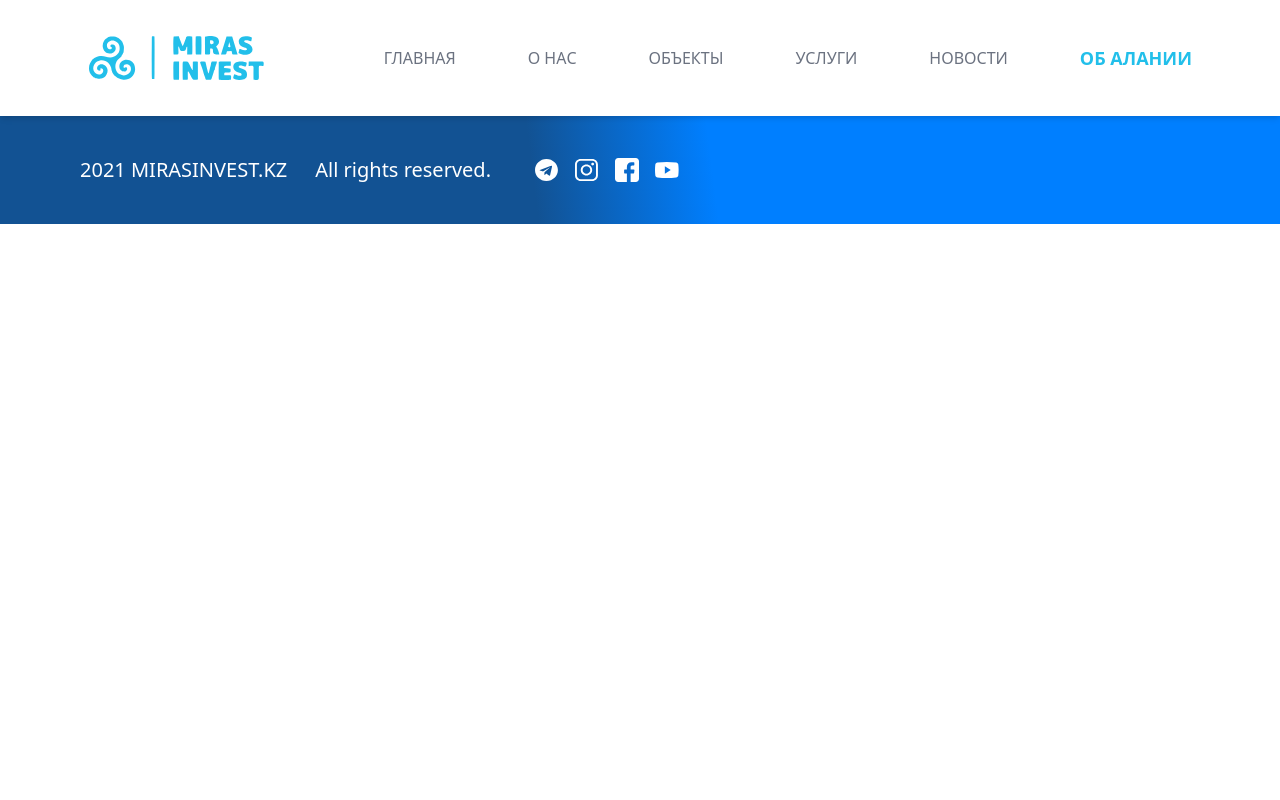
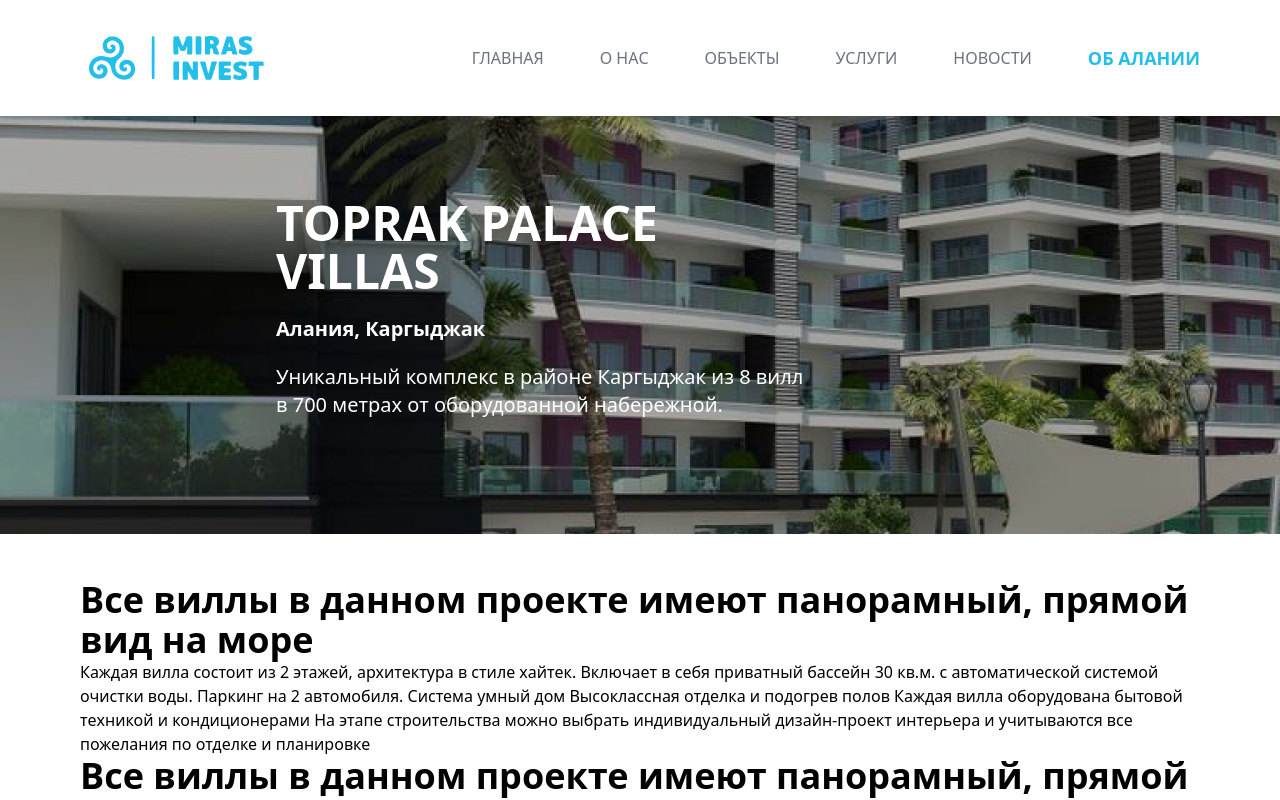
Before and after one commit to AdiletBekmuratov/miras-invest, a React (Vite) app: page /details in a window 1280 px wide. Shown: the top 800 px of the page. Built offline with nearby package versions, Linux system fonts and the light colour scheme.

Commit message:
SinglePalace page

```diff
--- a/src/components/Header.jsx
+++ b/src/components/Header.jsx
@@ -9,21 +9,19 @@ const Header = () => {
 		<nav className="bg-white shadow-md z-50 p-5 sticky top-0">
 			<div className="max-w-6xl mx-auto px-4">
 				<div className="flex justify-between">
-					<div className="flex space-x-7">
-						<div>
+					<div className="flex-shrink-0">
 							<a href="#" className="flex items-center py-4 px-2">
 								<img src={Logo} className="h-11 w-44 mr-2" />
 							</a>
-						</div>
 					</div>
 
-					<div className="hidden md:flex items-center lg:space-x-14 md:space-x-7 sm:space-x-4">
-						<NavLink to='/' className="py-4 px-2 text-gray-500 uppercase hover:text-lightBlue transition duration-300">Главная</NavLink>
-						<NavLink to='/about' className="py-4 px-2 text-gray-500 uppercase hover:text-lightBlue transition duration-300">О нас</NavLink>
-						<NavLink to='/' className="py-4 px-2 text-gray-500 uppercase hover:text-lightBlue transition duration-300">Объекты</NavLink>
-						<NavLink to='/' className="py-4 px-2 text-gray-500 uppercase hover:text-lightBlue transition duration-300">Услуги</NavLink>
-						<NavLink to='/' className="py-4 px-2 text-gray-500 uppercase hover:text-lightBlue transition duration-300">Новости</NavLink>
-						<NavLink to='/' className="py-4 px-2 uppercase hover:text-lightBlue transition duration-300 font-semibold text-lg text-lightBlue">Об Алании</NavLink>
+					<div className="hidden md:flex items-center lg:space-x-14 md:space-x-4 space-x-2 py-4">
+						<NavLink to='/' className="text-gray-500 uppercase hover:text-lightBlue transition duration-300 text-sm lg:text-base">Главная</NavLink>
+						<NavLink to='/about' className="text-gray-500 uppercase hover:text-lightBlue transition duration-300 text-sm lg:text-base">О нас</NavLink>
+						<NavLink to='/' className="text-gray-500 uppercase hover:text-lightBlue transition duration-300 text-sm lg:text-base">Объекты</NavLink>
+						<NavLink to='/' className="text-gray-500 uppercase hover:text-lightBlue transition duration-300 text-sm lg:text-base">Услуги</NavLink>
+						<NavLink to='/' className="text-gray-500 uppercase hover:text-lightBlue transition duration-300 text-sm lg:text-base">Новости</NavLink>
+						<NavLink to='/' className="uppercase hover:text-lightBlue transition duration-300 font-semibold text-sm lg:text-lg text-lightBlue whitespace-nowrap">Об Алании</NavLink>
 					</div>
 
 					<div className="md:hidden flex items-center">
--- a/src/pages/About.jsx
+++ b/src/pages/About.jsx
@@ -16,21 +16,21 @@ function About() {
 
 						<div className='grid grid-cols-1 md:grid-cols-2 pt-10 gap-y-10'>
 							<div className='px-8'>
-								<img src={Image1} alt="about1" />
+								<img src={Image1} alt="about1" className='object-cover h-full' />
 							</div>
 							<div className='bg-white p-8 shadow-lg'>
-								<p>
+								<p className='text-2xl'>
 									На данный момент, Mirasinvest тесно сотрудничает с компанией Toprak Construction (ссылка на их сайт), которая на рынке Турции уже более 30 лет. Компания внесла значительный вклад в строительный сектор Алании: построили и сдали в эксплуатацию уже 25 жилых комплексов. И сейчас строят еще два.
 								</p>
 							</div>
 
 							<div className='bg-white p-8 shadow-lg'>
-								<p>
+								<p className='text-2xl'>
 									Мы предлагаем своим клиентам не только пробрести недвижимость в Турции (Аланья) по ценам от застройщика, но и выгодно инвестировать свои деньги в новый ЖК. Сопровождаем их от выбора квартиры до получения документов и оформления ВНЖ. Оплачиваем все расходы на перелет и проживание, и создаем комфорт с первых минут прибывания в Алании.
 								</p>
 							</div>
 							<div className='px-8'>
-								<img src={Image2} alt="about1" />
+								<img src={Image2} alt="about1" className='object-cover h-full' />
 							</div>
 						</div>
 					</section>
--- /dev/null
+++ b/src/pages/SinglePalace.jsx
@@ -0,0 +1,50 @@
+import React from 'react'
+import Image from '/images/palace.png'
+
+function SinglePalace() {
+	return (
+		<>
+			<section className='relative'>
+				<div class="inline-block relative w-full h-[418px]">
+					<div className='bg-black opacity-30 w-full h-full absolute top-0 left-0' />
+					<img src={Image} alt="imggg" className='block object-cover w-full h-full' />
+					<div class="absolute top-[15%] left-[5%] -translate-x-[5%] md:left-[20%] md:-translate-x-[20%] -translate-y-[15%] max-w-[570px] flex flex-col gap-y-5 p-5">
+						<h1 className='text-white uppercase font-extrabold'>TOPRAK PALACE VILLAS</h1>
+						<h4 className='text-white text-xl font-bold'>Алания, Каргыджак</h4>
+						<p className='text-white text-xl'>Уникальный комплекс в районе Каргыджак из 8 вилл в 700 метрах от оборудованной набережной. </p>
+					</div>
+				</div>
+			</section>
+
+			<main className='bg-white'>
+				<div className='max-w-6xl mx-auto px-4 py-10'>
+					<section>
+						<h2>
+							Все виллы в данном проекте имеют панорамный, прямой вид на море
+						</h2>
+						<p>
+							Каждая вилла состоит из 2 этажей, архитектура в стиле хайтек.
+							Включает в себя приватный бассейн 30 кв.м. с автоматической системой очистки воды.
+							Паркинг на 2 автомобиля.
+							️Система умный дом
+							️Высоклассная отделка и подогрев полов
+							️Каждая вилла оборудована бытовой техникой и кондиционерами
+							На этапе строительства можно выбрать индивидуальный дизайн-проект интерьера и    учитываются все пожелания по отделке и планировке
+						</p>
+					</section>
+
+					<section>
+						<h2>
+							Все виллы в данном проекте имеют панорамный, прямой вид на море
+						</h2>
+						<p>
+							Lorem ipsum dolor sit amet consectetur adipisicing elit. Deserunt doloribus, dolores maxime fuga neque impedit quos earum quidem laudantium nulla accusamus cupiditate saepe, quaerat culpa eius. Itaque ipsa minus veniam.
+						</p>
+					</section>
+				</div>
+			</main>
+		</>
+	)
+}
+
+export default SinglePalace
--- a/src/routes/Routes.jsx
+++ b/src/routes/Routes.jsx
@@ -5,6 +5,7 @@ import Home from '@/pages/Home';
 import Header from '@/components/Header';
 import Footer from '@/components/Footer';
 import About from '@/pages/About';
+import SinglePalace from '@/pages/SinglePalace';
 
 export default function Routes() {
   return (
@@ -14,6 +15,7 @@ export default function Routes() {
       <Switch>
         <Route exact path='/' component={Home} />
 				<Route exact path='/about' component={About} />
+				<Route exact path='/details' component={SinglePalace} />
       </Switch>
 
 			<Footer />
```
Also changed, not shown: public/images/palace.png (added).
